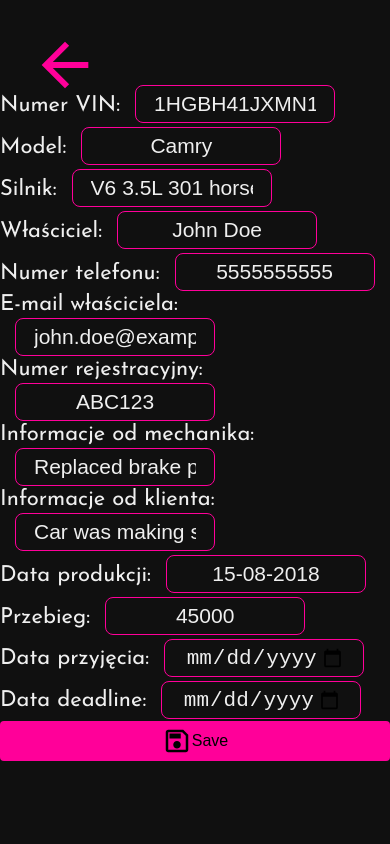
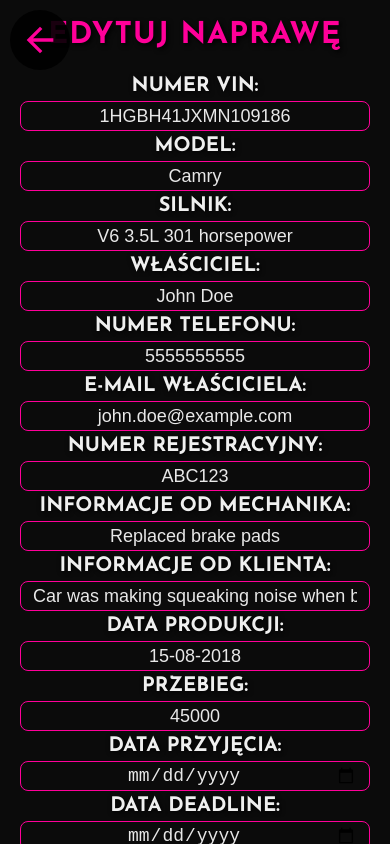
Before and after one commit to JanChmielewski/CarRepair, a React (Vite) app: page /edit-details/1 in a window 390 px wide. Built offline with nearby package versions, Linux system fonts and the light colour scheme.

Commit message:
Improved styling in editing form, fixed responsiveness.

```diff
--- a/src/components/dashboard/Dashboard.jsx
+++ b/src/components/dashboard/Dashboard.jsx
@@ -7,7 +7,7 @@ function Dashboard() {
   const [searchQuery, handleSearchInputChange] = useSearchQuery();
 
   return (
-    <div>
+    <div className="dashboard-container">
       <Navbar handleSearchInputChange={handleSearchInputChange} />
       <CarList searchQuery={searchQuery} />
     </div>
--- a/src/components/edit_details/EditDetails.jsx
+++ b/src/components/edit_details/EditDetails.jsx
@@ -68,14 +68,15 @@ function EditDetails() {
     error && <ErrorMessage message={error} />;
   }
   return (
-    <div>
+    <div className="content">
       <div className="buttons">
         <PreviousPageButton
           buttonColor="pink"
           arrowClassName="go-back-arrow"
         />
       </div>
-      {error && <ErrorMessage message={error} />}
+
+      <div className="edit-form">
         <EditDetailsForm
           selectedRepair={selectedRepair}
           editedRepair={editedRepair}
@@ -85,7 +86,10 @@ function EditDetails() {
           onSave={handleSave}
           isNewRepair={isNewRepair}
           allData={allData}
+          error={error}
+          setError={setError}
         />
+      </div>
     </div>
   );
 }
--- a/src/components/edit_details/EditDetailsForm.jsx
+++ b/src/components/edit_details/EditDetailsForm.jsx
@@ -10,6 +10,8 @@ function EditDetailsForm({
   onChange,
   onSave,
   isNewRepair,
+  error,
+  setError,
 }) {
   const [errors, setErrors] = useState({});
 
@@ -41,6 +43,8 @@ function EditDetailsForm({
 
     if (isValid) {
       onSave();
+    } else {
+      setError('Wystąpił błąd podczas zapisu. Spróbuj ponownie.');
     }
   };
 
@@ -52,7 +56,7 @@ function EditDetailsForm({
           : editedRepairState[field.name] || '';
 
       return (
-        <div key={field.name}>
+        <div key={field.name} className="input">
           <InputField
             label={field.label}
             name={field.name}
@@ -76,7 +80,11 @@ function EditDetailsForm({
 
   return (
     <div className="details-form">
+      <h2 className="form-title">Edytuj naprawę</h2>
       {renderInputFields()}
+      {error && (
+        <p className="error-message red saving-error-msg">{error}</p>
+      )}
       <SaveButton onClick={handleSave} />
     </div>
   );
--- a/src/components/edit_details/SaveButton.jsx
+++ b/src/components/edit_details/SaveButton.jsx
@@ -6,7 +6,7 @@ const SaveButton = ({ onClick }) => {
   return (
     <button className="save-btn" onClick={onClick}>
       <Icons.Save className="icon black-icon save-icon" />
-      Save
+      Zapisz
     </button>
   );
 };
--- a/src/components/edit_details/handleSave.js
+++ b/src/components/edit_details/handleSave.js
@@ -29,6 +29,6 @@ export async function handleSave(
     }
   } catch (error) {
     console.error('Error saving repair details:', error);
-    return 'Error saving repair details'; // Return error message
+    return 'Wystąpił błąd podczas zapisu. Spróbuj ponownie.';
   }
 }
--- a/src/styles/base/_global.css
+++ b/src/styles/base/_global.css
@@ -12,13 +12,30 @@ body {
   margin: 0;
   font-family: 'Josefin Sans', sans-serif;
   color: var(--text-color);
+  scroll-behavior: smooth;
+  scrollbar-color: var(--primary-color-hover) black;
+}
+
+:-webkit-scrollbar {
+  width: 5px;
+}
+
+::-webkit-scrollbar-track {
+  background: black;
+}
+
+::-webkit-scrollbar-thumb {
+  background-color: var(--primary-color-hover);
+  border-radius: 10px;
+  border: 3px solid transparent;
+  background-clip: content-box;
 }
 
 body {
   display: flex;
   justify-content: center;
   align-items: center;
-  background: url('/images/login-page-bg-blurred-1920.jpg');
+  background-image: url('../../assets/images/login-page-bg-blurred-1920.jpg');
   background-size: cover;
 }
 
--- a/src/styles/pages/_dashboard.css
+++ b/src/styles/pages/_dashboard.css
@@ -1,5 +1,6 @@
-body {
-  background: none;
+.dashboard-container {
+  min-height: 100vh;
+  min-width: 100vw;
   background-color: var(--background-color);
 }
 
--- a/src/styles/pages/_editDetails.css
+++ b/src/styles/pages/_editDetails.css
@@ -1,10 +1,79 @@
-.edit-details-container {
-  width: 100vw;
+.content {
+  display: flex;
+  justify-content: center;
+  align-items: center;
+  position: fixed;
+  top: 0;
+  left: 0;
+  bottom: 0;
+  right: 0;
+}
+
+.edit-form {
+  display: flex;
+  justify-content: center;
+  align-items: center;
+  flex-direction: column;
+  height: 100%;
+  width: 100%;
+}
+
+.edit-form .details-input {
+  width: 100%;
+}
+
+.form-title {
+  color: var(--primary-color);
+  font-size: 30px;
+  text-align: center;
+  text-transform: uppercase;
+  padding-bottom: 20px;
+  text-shadow: 2px 2px 5px black;
+  letter-spacing: 1px;
+}
+
+.details-form {
+  max-height: 90%;
+  width: 60%;
+  overflow: auto;
+  padding: 50px 100px;
+  background-color: rgba(0, 0, 0, 0.9);
+  border-radius: 20px;
+  border: 1px solid var(--primary-color);
+  box-shadow: 5px 5px 20px black;
+  scrollbar-color: var(--primary-color-hover) black;
+}
+
+.details-form::-webkit-scrollbar {
+  width: 5px;
+}
+
+.details-form::-webkit-scrollbar-track {
+  background: black;
+}
+
+.details-form::-webkit-scrollbar-thumb {
+  background-color: var(--primary-color-hover);
+  border-radius: 10px;
+  border: 3px solid transparent;
+  background-clip: content-box;
+}
+
+.details-input-label {
+  text-align: center;
+  display: flex;
+  flex-direction: column;
+  align-items: center;
+  padding: 15px 0 0 0;
+  text-transform: uppercase;
+  font-weight: bold;
+  text-shadow: 1px 1px 5px black;
+  font-size: 22px;
 }
 
 .go-back-arrow {
   text-align: left;
-  position: absolute;
+  position: fixed;
   top: 30px;
   left: 30px;
 }
@@ -14,48 +83,46 @@
   height: 70px;
 }
 
-/* & ---- Input fields ---- */
-
-.details-form {
-  display: flex;
-  flex-wrap: wrap;
-  flex-direction: column;
-  align-content: center;
-}
-
 .details-input {
   height: 30px;
-  background-color: var(--background-color);
+  background-color: rgb(11, 11, 11);
   color: var(--text-color);
   border: var(--primary-color) solid 1px;
   border-radius: 8px;
   padding: 18px;
   min-width: 200px;
-  margin: 2px 15px;
   width: 30vw;
-  font-size: 21px;
+  font-size: 20px;
   text-align: center;
-}
-
-.details-input-label {
-  font-size: 22px;
+  color: #e8e8e8;
 }
 
 .error-message {
   color: red;
   font-size: 18px;
+  text-align: center;
+  padding-top: 5px;
 }
 
-/* & ---- Save button ---- */
+.saving-error-msg {
+  text-transform: uppercase;
+  text-shadow: 3px 3px 5px black;
+  padding-top: 30px;
+}
+
 .save-btn {
   display: flex;
   justify-content: center;
   align-items: center;
+  margin: auto;
   background-color: var(--primary-color);
   border: none;
   border-radius: 4px;
-  padding: 5px 10px;
-  font-size: 16px;
+  padding: 10px 60px;
+  font-size: 18px;
+  font-weight: bold;
+  margin-top: 30px;
+  text-transform: uppercase;
 }
 
 .save-btn:hover {
@@ -66,8 +133,66 @@
   height: 30px !important;
 }
 
-/* & ------------------ PHONES AND SMALLER SCREENS ------------------ */
 @media screen and (max-width: 1000px) {
+  .content {
+    margin: 0;
+  }
+
+  .edit-form {
+    margin-top: 0;
+    height: 100vh;
+  }
+
+  .details-form {
+    background-color: rgb(11, 11, 11);
+    width: 100%;
+    max-height: 100vh;
+    padding: 20px;
+    border-radius: 0;
+    border: none;
+  }
+
+  .details-input {
+    width: 80vw;
+  }
+
+  .go-back-arrow {
+    position: absolute;
+    top: 10px;
+    left: 10px;
+    background-color: rgba(0, 0, 0, 0.9) !important;
+    padding: 10px;
+    width: 60px;
+    height: 60px;
+    border-radius: 100%;
+  }
+
+  .go-back-arrow svg {
+    width: 40px;
+    height: 40px;
+  }
 }
+
 @media screen and (max-width: 600px) {
+  .details-input-label {
+    padding: 5px 0;
+  }
+
+  .details-input {
+    width: 90vw;
+    padding: 12px;
+    font-size: 18px;
+  }
+
+  .details-input-label {
+    font-size: 20px;
+  }
+
+  .save-icon {
+    height: 24px !important;
+  }
+
+  .error-message {
+    font-size: 15px;
+  }
 }
```
Lines whose indentation alone changed are shown as unchanged.
